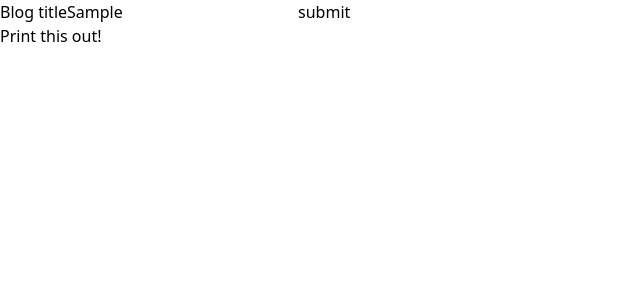
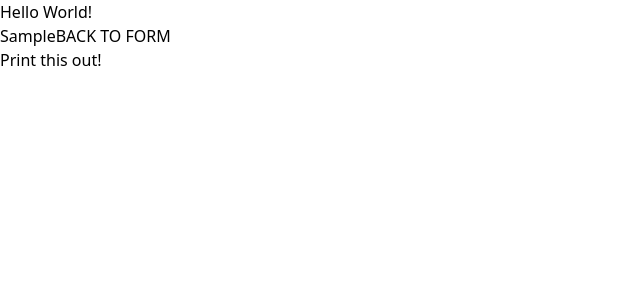
Before and after one commit to griffFu/resume-project, a React (Create React App) app: page / in a window 1280 px wide. Both pictures are taken after typing "Sample" into the empty fields and a click on the button "submit". Shown: the top 300 px of the page, without its empty margins (0-640 px from the left). Built offline with nearby package versions, Linux system fonts and the light colour scheme.

Commit message:
Creating functionality for the components

```diff
--- a/src/components/ComponentToPrint.js
+++ b/src/components/ComponentToPrint.js
@@ -1,11 +1,12 @@
 import React from "react";
 import Form from "./Inputs/Form";
+import FormControl from "./Inputs/FormControl";
 
 
 const ComponentToPrint = React.forwardRef((props, ref) => {
     return (
         <div ref={ref}>
-            <Form />
+            <FormControl />
         </div>
     );
   });
--- a/src/components/Inputs/Form.js
+++ b/src/components/Inputs/Form.js
@@ -1,15 +1,12 @@
 import React, { useState } from "react";
 
 
+function Form({pTitle, onClick, setNewVal}){
 
-function Form(){
-    const [title,setTitle] = useState('');
-    const [viewForm,setViewForm] = useState(true);
 
     const handleSubmit = (e) => {
         e.preventDefault()
-        setViewForm(viewForm => !viewForm)
-    }
+      }
 
     return(
     <div>
@@ -18,10 +15,10 @@ function Form(){
             <input
                 type="text"
                 required
-                value = {title}
-                onChange={(e)=> setTitle(e.target.value)}
+                value = {pTitle}
+                onChange={setNewVal}
              />
-            <button>submit</button>
+            <button onClick={onClick}>submit</button>
         </form>
 
     </div>
--- /dev/null
+++ b/src/components/Inputs/FormControl.js
@@ -0,0 +1,31 @@
+import { useState } from "react";
+import React from "react";
+import Form from "./Form";
+import Output from "./output";
+
+
+function FormControl() {
+
+  const [viewForm,setViewForm] = useState(true);
+  const [title,setTitle] = useState('');
+
+  const newTitle = (e) => {
+    setTitle(e.target.value)
+
+  }
+  function onButtonSubmit(){
+      setViewForm(!viewForm)
+  }
+
+
+  return (
+		<div>
+		  <h1>Hello World!</h1>
+      {viewForm && <Form pTitle = {title} onClick={onButtonSubmit} setNewVal= {newTitle}/>}
+      {!viewForm && <Output onClick={onButtonSubmit} oTitle = {title}/>}
+      {console.log(title)}
+		</div>
+  );
+}
+
+export default FormControl
--- a/src/components/Inputs/output.js
+++ b/src/components/Inputs/output.js
@@ -0,0 +1,15 @@
+import React, { useState } from "react";
+
+
+function Output({onClick,oTitle}){
+
+return(
+    <div>
+        {oTitle}
+        <button onClick={onClick}>BACK TO FORM</button>
+    </div>
+)
+
+};
+
+export default Output
```
